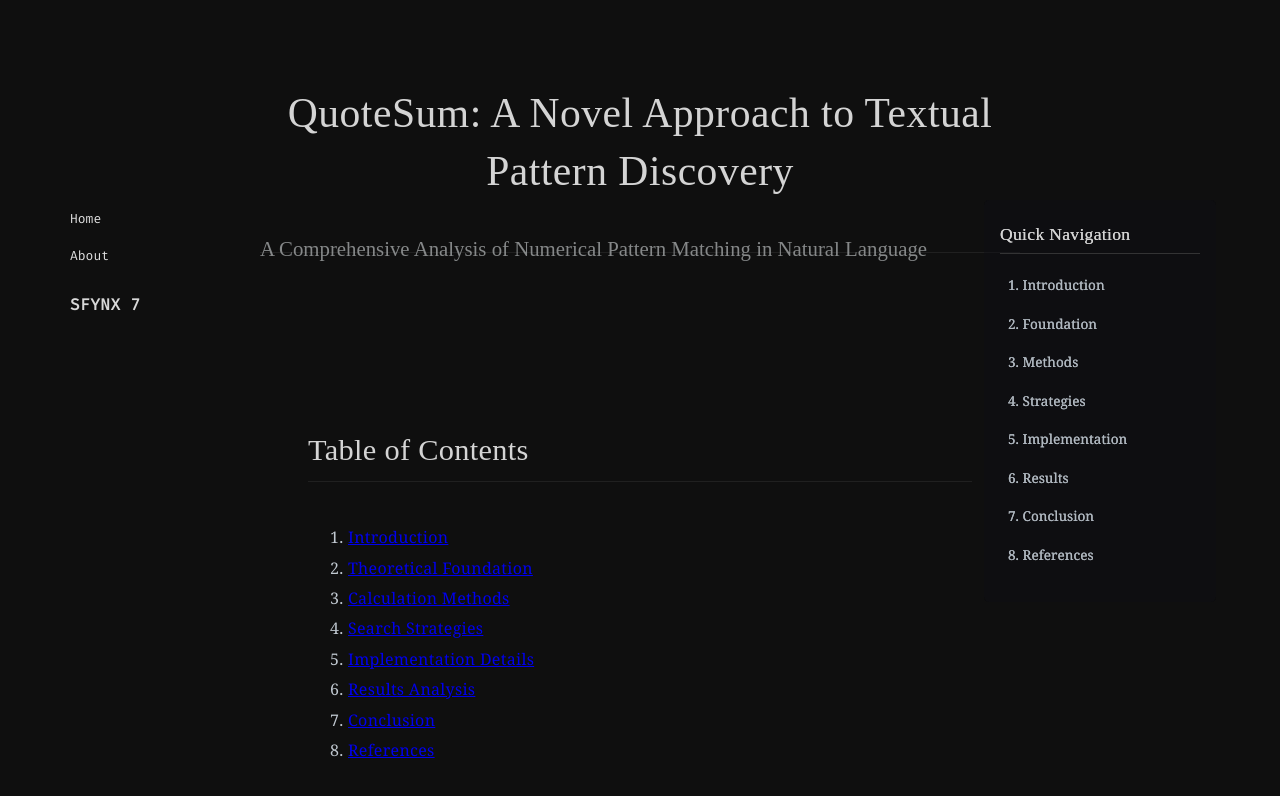
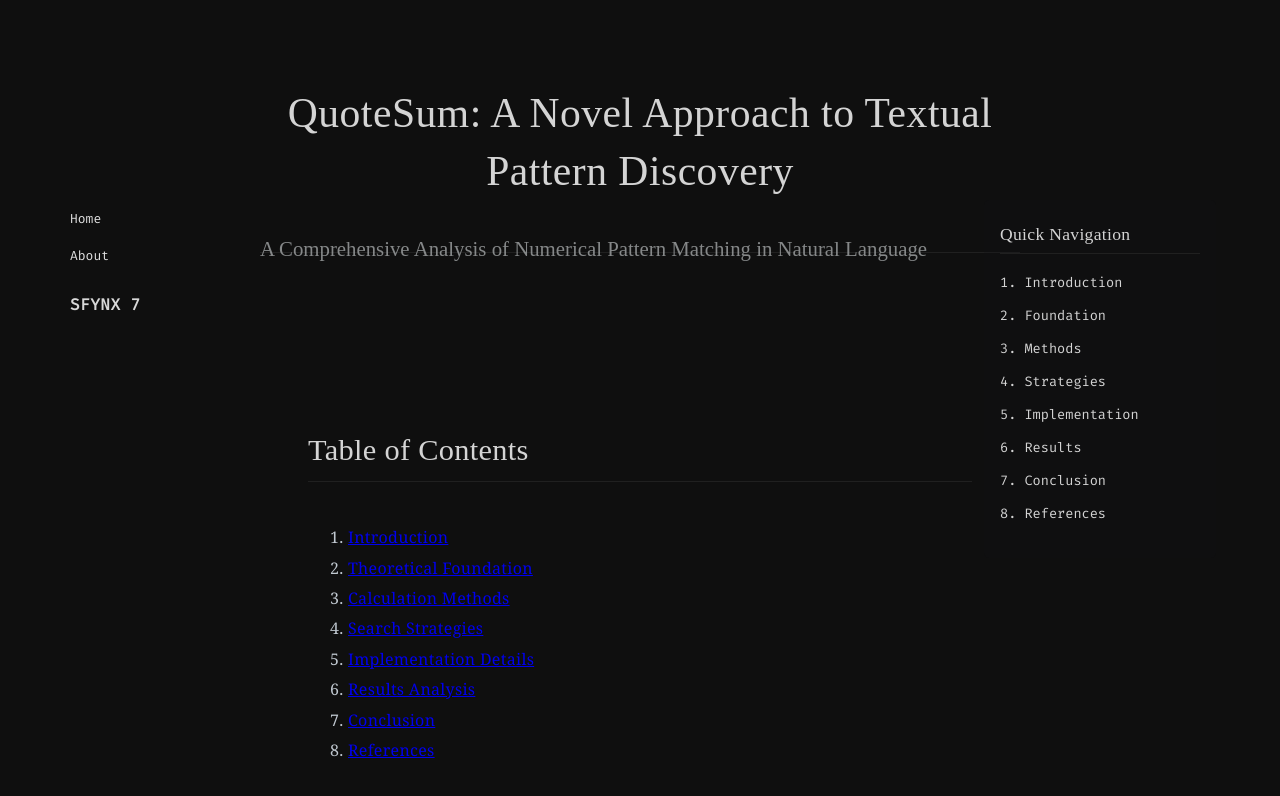
Before and after one commit to ur884241/quotesum-aq, a plain HTML site: page index.html in a window 1280 px wide. Both pictures are taken after a click on the link "About". Drawn offline with Linux system fonts and the light colour scheme.

Commit message:
Quick Summarie

```diff
--- a/about.js
+++ b/about.js
@@ -482,6 +482,12 @@ async function parallelProcess(text, targetSum, calculationMethod) {
 
 // Function to add the discrete TOC sidebar after page load
 function addTocSidebar() {
+    // Remove any existing TOC sidebar first
+    const existingToc = document.querySelector('.toc-sidebar');
+    if (existingToc) {
+        existingToc.remove();
+    }
+
     // Only add if we're on the About page
     if (!window.location.hash.includes('about')) {
         return;
@@ -528,16 +534,14 @@ function initializeAboutPage() {
     addTocSidebar();
 }
 
-// Listen for hash changes to add/remove TOC for About page
+// Add event listener for hash changes to handle TOC sidebar visibility
 window.addEventListener('hashchange', function() {
-    // Remove existing TOC if present
-    const existingToc = document.querySelector('.toc-sidebar');
-    if (existingToc) {
-        existingToc.remove();
-    }
-
-    // Add TOC if now on About page
-    if (window.location.hash.includes('about')) {
+    if (!window.location.hash.includes('about')) {
+        const existingToc = document.querySelector('.toc-sidebar');
+        if (existingToc) {
+            existingToc.remove();
+        }
+    } else {
         addTocSidebar();
     }
 });
--- a/styles.css
+++ b/styles.css
@@ -927,20 +927,22 @@ button:hover, .invoke-button:hover, .file-upload-button:hover {
 }
 
 .toc-sidebar a {
-    color: #b0b8c0;
+    color: #d4d4d4;
     text-decoration: none;
     display: block;
-    padding: 0.4rem 0.5rem;
-    border-radius: 3px;
-    transition: all 0.3s ease;
-    font-family: 'Merriweather', 'Georgia', serif;
-    line-height: 1.3;
+    padding: 0.25rem 0;
+    transition: none; /* Remove hover transition */
 }
 
 .toc-sidebar a:hover {
-    color: #d4d4d4;
-    background-color: rgba(255, 255, 255, 0.05);
-    padding-left: 0.7rem;
+    color: #d4d4d4; /* Keep the same color on hover */
+    text-decoration: none; /* Remove underline on hover */
+    background: none; /* Remove background on hover */
+}
+
+/* Hide TOC sidebar when not on about page */
+body:not([data-page="about"]) .toc-sidebar {
+    display: none;
 }
 
 /* Title section - refined zen style */
```
